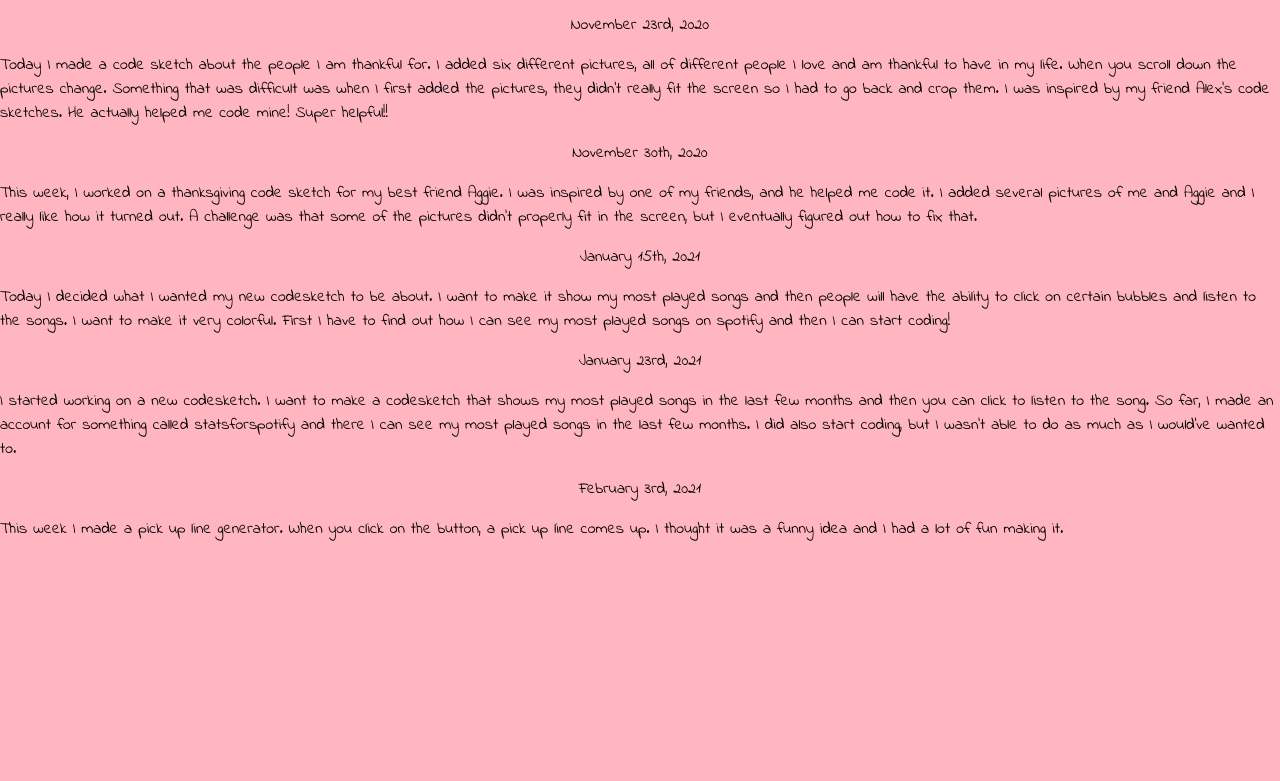
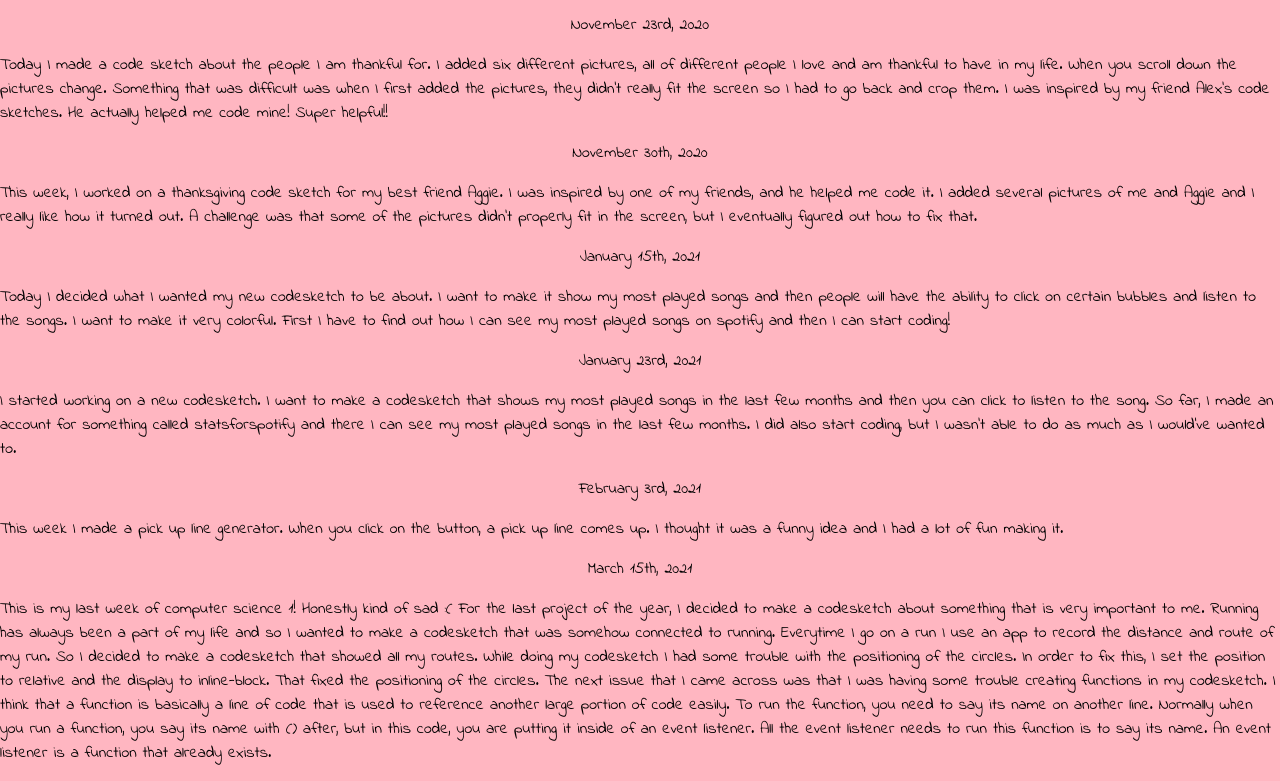
Before and after one commit to c23sg/c23sg.github.io, a plain HTML site: page journal.html in a window 1280 px wide. Shown: the part 761-1542 px from the top of the page. Before the commit the page ends 1318 px from the top, so only its background shows below. Drawn offline with Linux system fonts and the light colour scheme.

Commit message:
new hournal

```diff
--- a/journal.html
+++ b/journal.html
@@ -153,4 +153,9 @@ a{
 		<p class="entry">February 3rd, 2021</p>
 	</center>
 	<p class="entry">This week I made a pick up line generator. When you click on the button, a pick up line comes up. I thought it was a funny idea and I had a lot of fun making it. </p>
+
+	<center>
+		<p class="entry">March 15th, 2021</p>
+	</center>
+	<p class="entry">This is my last week of computer science 1! Honestly kind of sad :( For the last project of the year, I decided to make a codesketch about something that is very important to me. Running has always been a part of my life and so I wanted to make a codesketch that was somehow connected to running. Everytime I go on a run I use an app to record the distance and route of my run. So I decided to make a codesketch that showed all my routes. While doing my codesketch I had some trouble with the positioning of the circles. In order to fix this, I set the position to relative and the display to inline-block. That fixed the positioning of the circles. The next issue that I came across was that I was having some trouble creating functions in my codesketch. I think that a function is basically a line of code that is used to reference another large portion of code easily. To run the function, you need to say its name on another line. Normally when you run a function, you say its name with () after, but in this code, you are putting it inside of an event listener. All the event listener needs to run this function is to say its name. An event listener is a function that already exists.  </p>
 </html>
```
